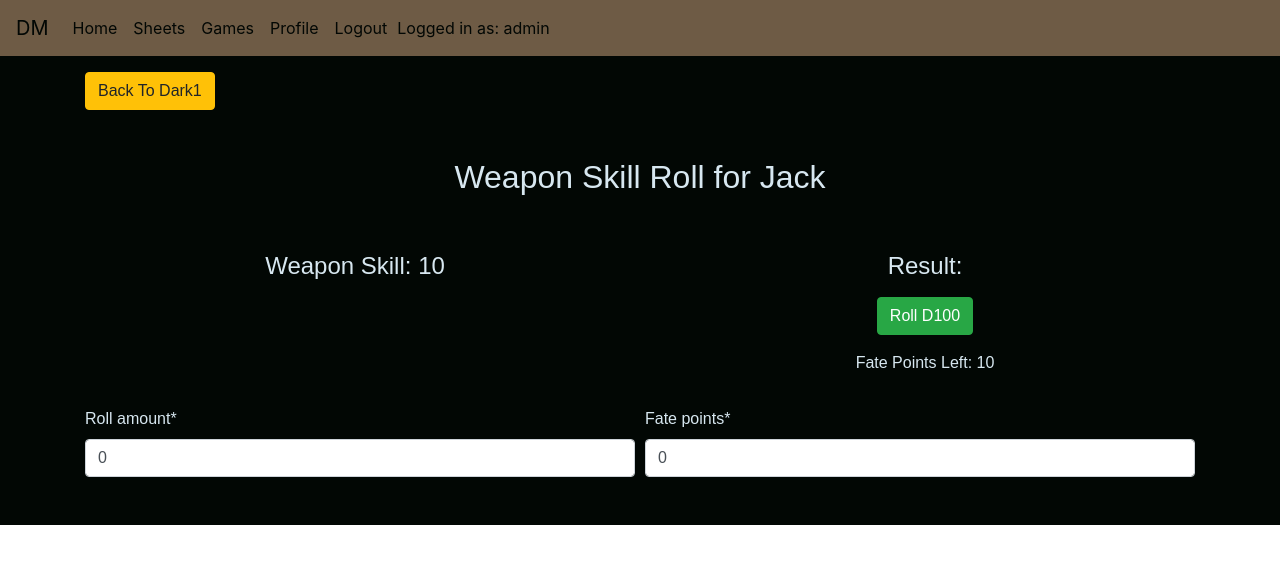
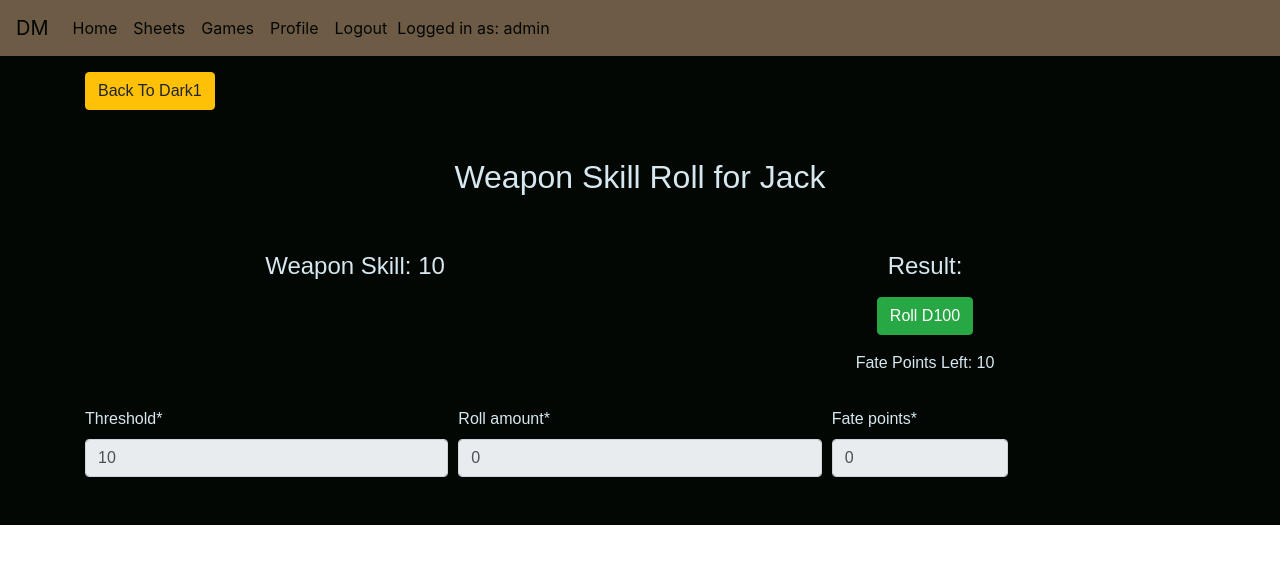
Before and after one commit to JackSnowdon/die-master, a Django app: page /game/dark_die_roll/55 in a window 1280 px wide. Shown: the top 564 px of the page. Run offline with Django 3.2, Linux system fonts and the light colour scheme; a user stored in the database is signed in; data comes from the database, SQL or seed files in the repository; both versions use the stored data as it was after the commit; parts of the project's set-up code (start-up, migrations or seed data) failed here and were passed over; some libraries are stand-ins or nearby versions; some web fonts are replaced.

Commit message:
refactoring dark die roll to use form

```diff
--- a/game/forms.py
+++ b/game/forms.py
@@ -19,4 +19,4 @@ class DarkRollRoller(forms.ModelForm):
 
     class Meta:
         model = DarkDieRoll
-        fields = ['roll_amount', 'fate_points']
+        fields = ['roll_amount', 'fate_points', 'threshold']
--- a/game/models.py
+++ b/game/models.py
@@ -21,6 +21,7 @@ class DarkDieRoll(models.Model):
     roll_game = models.ForeignKey(DarkHeresyGame, related_name='all_game_rolls', on_delete=models.CASCADE)
     passed = models.BooleanField(default=False)
     fate_points = models.PositiveIntegerField(validators=[MinValueValidator(0), MaxValueValidator(100)], default=0)
+    threshold = models.PositiveIntegerField(validators=[MinValueValidator(0), MaxValueValidator(100)], default=0)
 
     def __str__(self):
         return "{0} Die Roll For Id: {1}".format(self.roll_type, self.target_id)
--- a/game/templates/dark_die_roll.html
+++ b/game/templates/dark_die_roll.html
@@ -59,15 +59,23 @@
 
 <section class="roll-form">
     <div class="row">
+        <div class="col-md-4 col-12"></div>
+        <div class="col-md-4 col-12"></div>
+        <div class="col-md-4 col-12"></div>
+    </div>
+    <div class="row">
         <div class="col-12">
             <form role="form" method="post" id="dark-roller">
                 <div class="form-group body-text">
                     {% csrf_token %}
                     <div class="form-row">
-                        <div class="form-group col-md-6 mb-0">
+                        <div class="form-group col-md-4 mb-0">
+                            {{ roll_form.threshold|as_crispy_field }}
+                        </div>
+                        <div class="form-group col-md-4 mb-0">
                             {{ roll_form.roll_amount|as_crispy_field }}
                         </div>
-                        <div class="form-group col-md-6 mb-0">
+                        <div class="form-group col-md-2 mb-0">
                             {{ roll_form.fate_points|as_crispy_field }}
                         </div>
                     </div>
--- a/game/templates/game_index.html
+++ b/game/templates/game_index.html
@@ -12,7 +12,7 @@
     <div class="row">
         <div class="col-md-6 col-12">
             <a href="{% url 'start_new_dark_game' %}" role="button" class="btn btn-warning mb-3" aria-disabled="false">New Dark Heresy Game</a>
-            <h4>Dark Heresy:</h4>
+            <h4>Dark Heresy Games:</h4>
             <ul class="sheet-list">
                 {% for sheet in dark_sheets %}
                 <li class="sheet-list-item"><a href="{% url 'set_up_dark' sheet.id %}" class="single-dark-heresy">{{ sheet.name }}</a> {% if sheet.ready_state == True %} <span class="ready-color">Game-Ready!</span> {% else %}
--- a/game/views.py
+++ b/game/views.py
@@ -135,8 +135,12 @@ def dark_die_roll(request, diepk):
         roll_form = DarkRollRoller(request.POST, instance=this_roll)
         if roll_form.is_valid():
             form = roll_form.save(commit=False)
-            print(form.roll_amount, form.fate_points)
-            return redirect("set_up_dark", this_roll.roll_game.id)
+            print(form.roll_amount, form.fate_points, form.threshold)
+        else:
+            messages.error(
+                request, "IT BROKE", extra_tags="alert"
+            )
+        return redirect("set_up_dark", this_roll.roll_game.id)
     else:
         roll_form = DarkRollRoller(instance=this_roll)
         return render(request, "dark_die_roll.html", {"this_roll": this_roll, "roller": roller, "rolltype": rolltype, "roll_form": roll_form})
--- a/static/js/dark_roll.js
+++ b/static/js/dark_roll.js
@@ -28,7 +28,9 @@ $(document).ready(function() {
     };
 
     function PrintRollThresh(x) {
-        threshold = roller[x];
+        let threshold = roller[x];
+        console.log(threshold)
+        $("#id_threshold").attr("value", threshold);
         $("#roll-threshold").text(threshold)
     }
 
@@ -80,6 +82,12 @@ $(document).ready(function() {
     });
 
 
+    // Working With Django Forms
+
+    $("#id_threshold").attr("disabled", true);
+    $("#id_fate_points").attr("disabled", true);
+    $("#id_roll_amount").attr("disabled", true);
+
 
     // $("#lose-test").attr("href", "{% url 'dark_die_result' this_roll.id " + result + " %}").addClass("btn btn-warning"); TEST
 
--- a/world/templates/world_home.html
+++ b/world/templates/world_home.html
@@ -12,7 +12,7 @@
     <div class="row">
         <div class="col-md-6 col-12">
             <a href="{% url 'add_dark_heresy' %}" role="button" class="btn btn-success mb-3" aria-disabled="false">Add Dark Hersey</a>
-            <h3>Dark Heresy:</h3>
+            <h4>{{ user.profile }}'s Dark Heresy Sheets:</h4>
             <ul class="sheet-list">
                 {% for sheet in dh %}
                 <li class="sheet-list-item"><a href="{% url 'single_dark_heresy' sheet.id %}" class="single-dark-heresy">{{ sheet.name }}</a> <a href="{% url 'edit_dark_heresy' sheet.id %}" class=" sheet-list-edit"><i class="far fa-edit"></i></a>
```
Also changed, not shown: game/templates/set_up_dark.html (+7 -7 lines), db.sqlite3, game/migrations/0006_darkdieroll_threshold.py (added).
